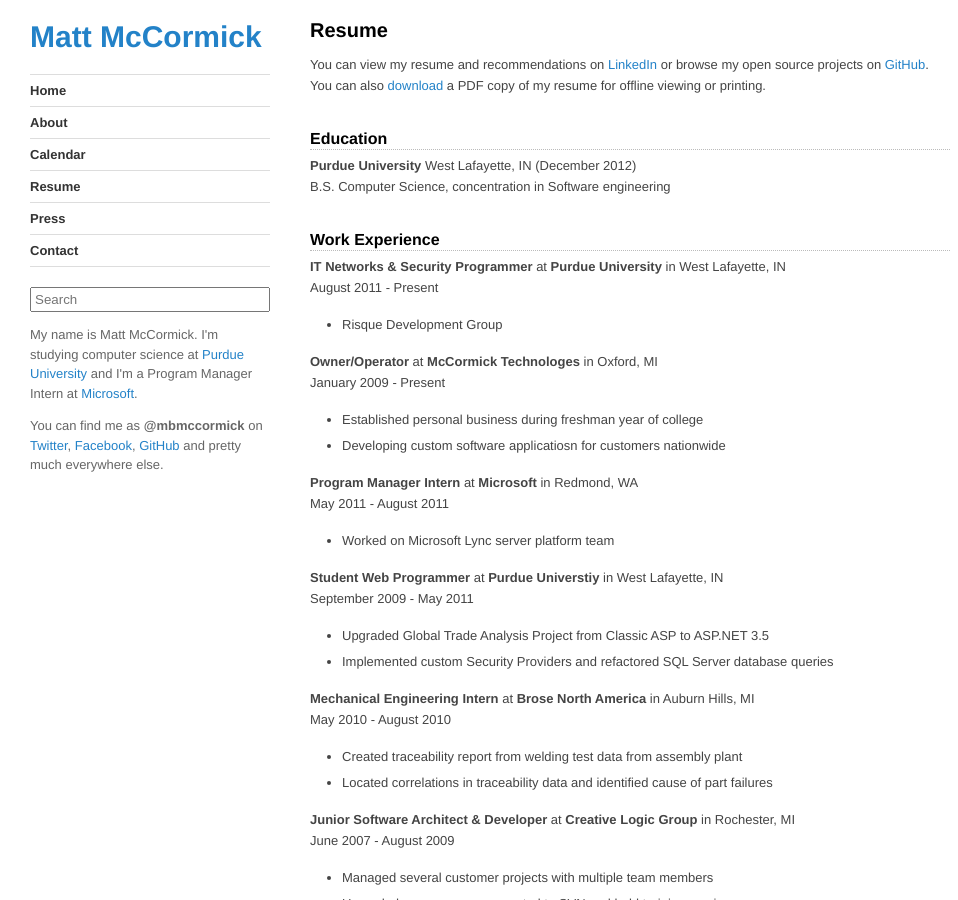
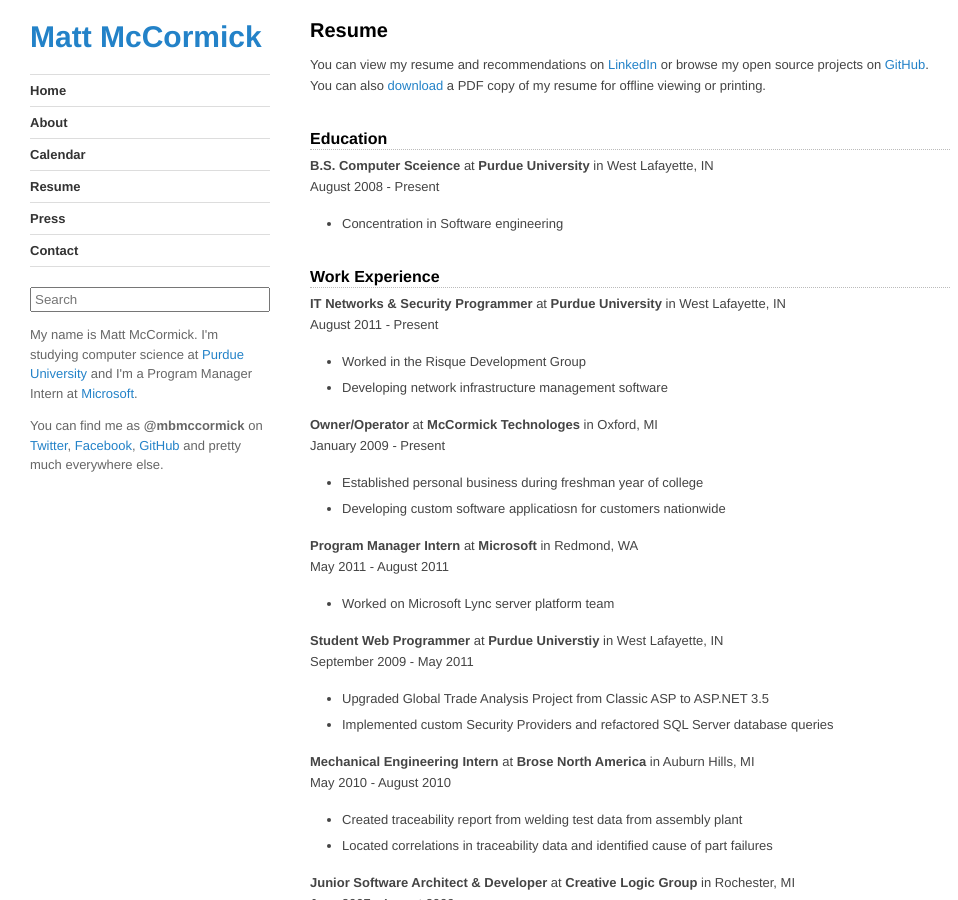
Before and after one commit to mbmccormick/mbmccormick.github.io, a Jekyll site: the page built from resume/index2.md, in a window 1280 px wide and 900 px high. Shown: the whole window, without its empty margins (0-958 px from the left). Built offline with Jekyll 4.4.1, drawn with Linux system fonts in a browser that asks for light colours; Markdown is read by kramdown in place of the engine named in the settings.

Commit message:
Testing out new resume page.

```diff
--- a/resume/index2.md
+++ b/resume/index2.md
@@ -8,8 +8,10 @@
 
 ## Education
 
-**Purdue University** West Lafayette, IN  (December 2012)
-B.S. Computer Science, concentration in Software engineering
+**B.S. Computer Sceience** at **Purdue University** in West Lafayette, IN
+August 2008 - Present
+
+*   Concentration in Software engineering
 
 
 ## Work Experience
@@ -17,7 +19,8 @@
 **IT Networks &amp; Security Programmer** at **Purdue University** in West Lafayette, IN
 August 2011 - Present
 
-*   Risque Development Group
+*   Worked in the Risque Development Group
+*   Developing network infrastructure management software
 
 
 **Owner/Operator** at **McCormick Technologes** in Oxford, MI
```
